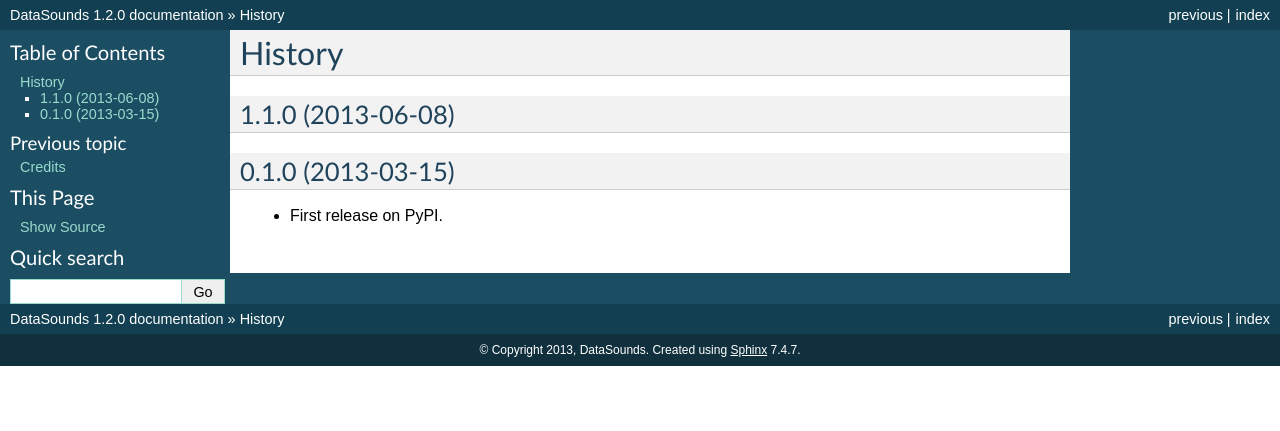
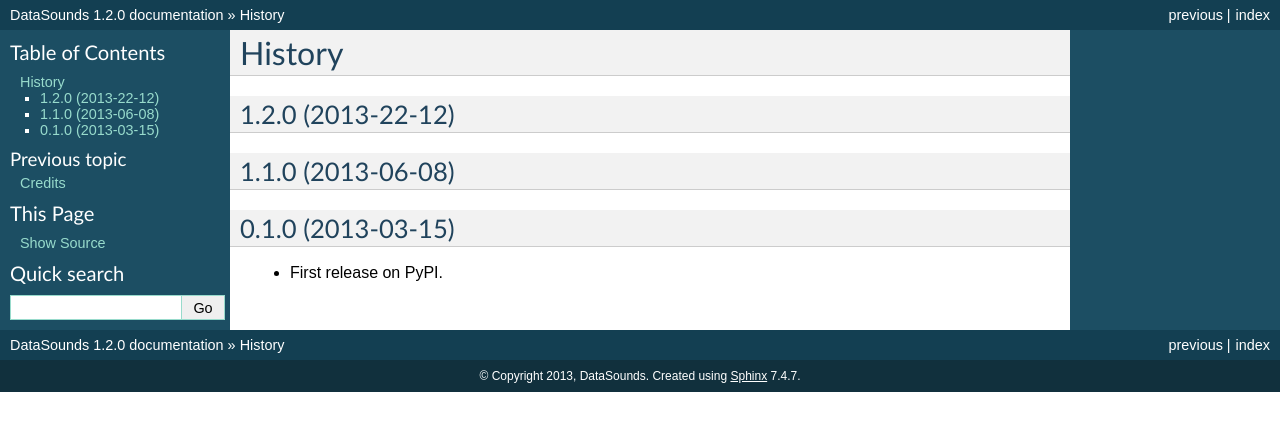
Before and after one commit to DataSounds/DataSounds, a Sphinx documentation site: the page built from docs/history.rst, in a window 1280 px wide. Shown: the top 431 px of the page. Built offline with Sphinx 7.4.7, drawn with Linux system fonts in a browser that asks for light colours.

Commit message:
update version

```diff
--- a/docs/history.rst
+++ b/docs/history.rst
@@ -1,5 +1,8 @@
 History
 -------
+
+1.2.0 (2013-22-12)
+++++++++++++++++++
 
 1.1.0 (2013-06-08)
 ++++++++++++++++++
```
